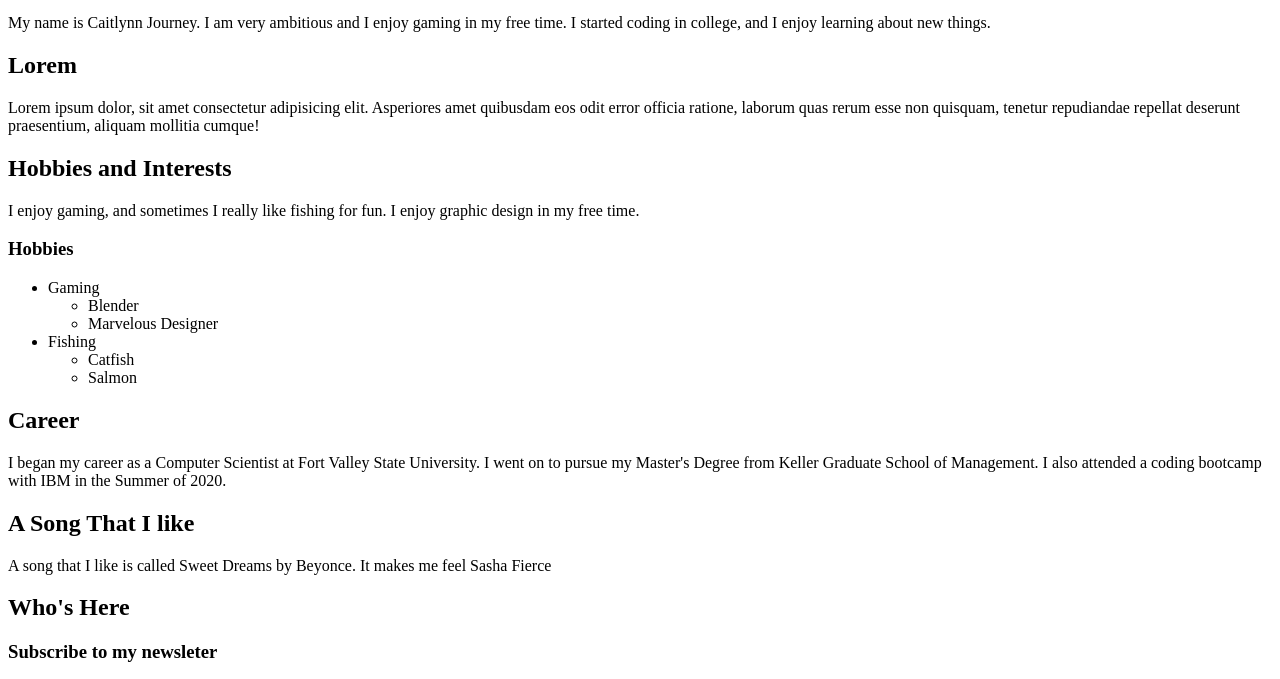
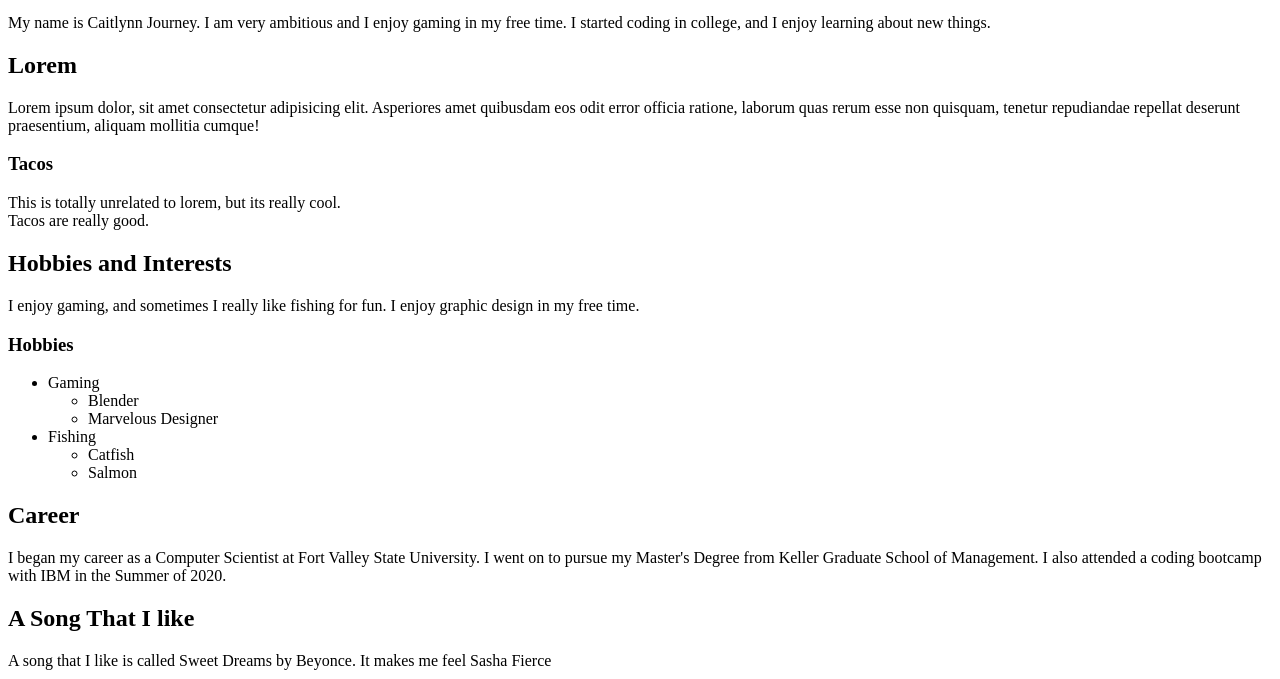
Before and after one commit to chevon12/FED2201, a plain HTML site: page Assignments/index.html in a window 1280 px wide. Shown: the part 100-779 px from the top of the page. Drawn offline with Linux system fonts and the light colour scheme.

Commit message:
Update index.html

```diff
--- a/Assignments/index.html
+++ b/Assignments/index.html
@@ -35,6 +35,10 @@
         <h2> Lorem</h2>
         <p>Lorem ipsum dolor, sit amet consectetur adipisicing elit. Asperiores amet quibusdam eos odit error officia ratione, laborum quas rerum esse non quisquam,
              tenetur repudiandae repellat deserunt praesentium, aliquam mollitia cumque!</p>
+        <aside>
+            <h3>Tacos</h3>
+            <p>This is totally unrelated to lorem, but its really cool.<br> Tacos are really good.</p>
+        </aside>
     </section>
     <article id="hobbiesInterests">
         <h2>Hobbies and Interests</h2>
```
